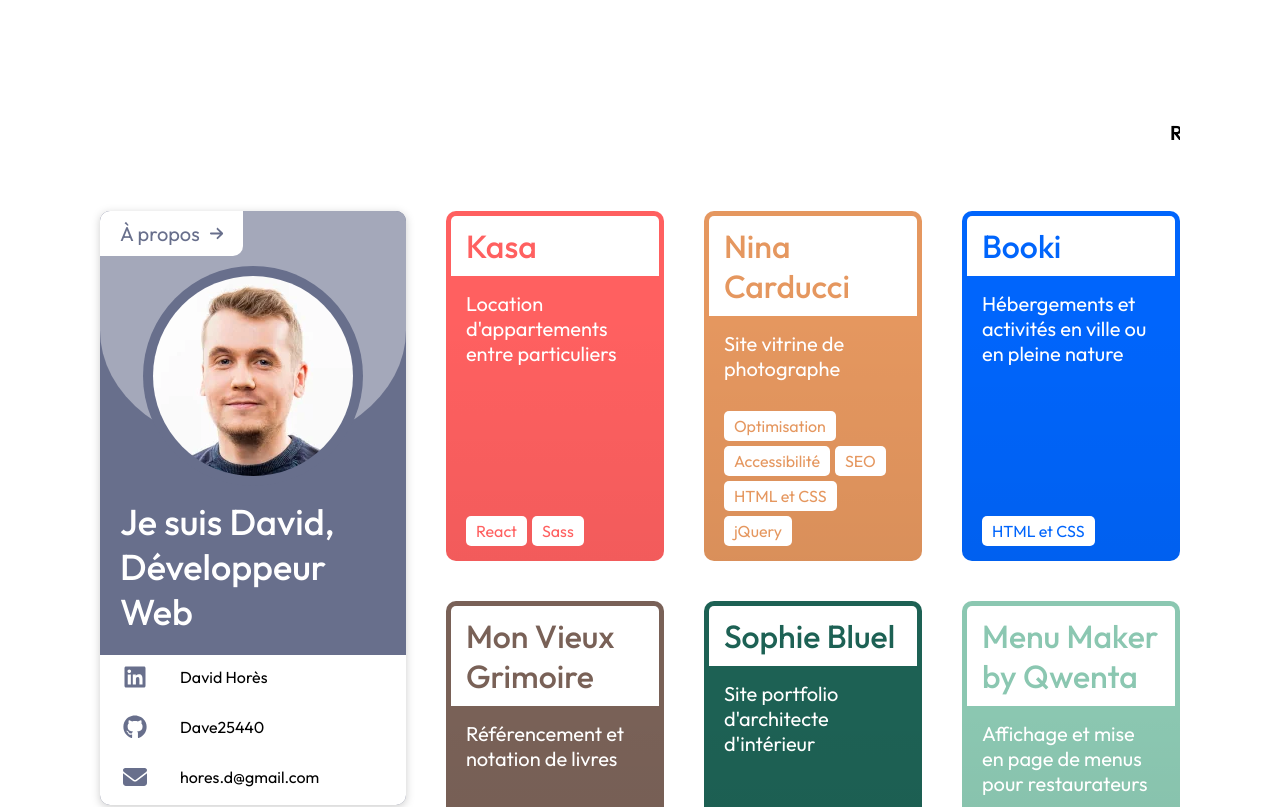
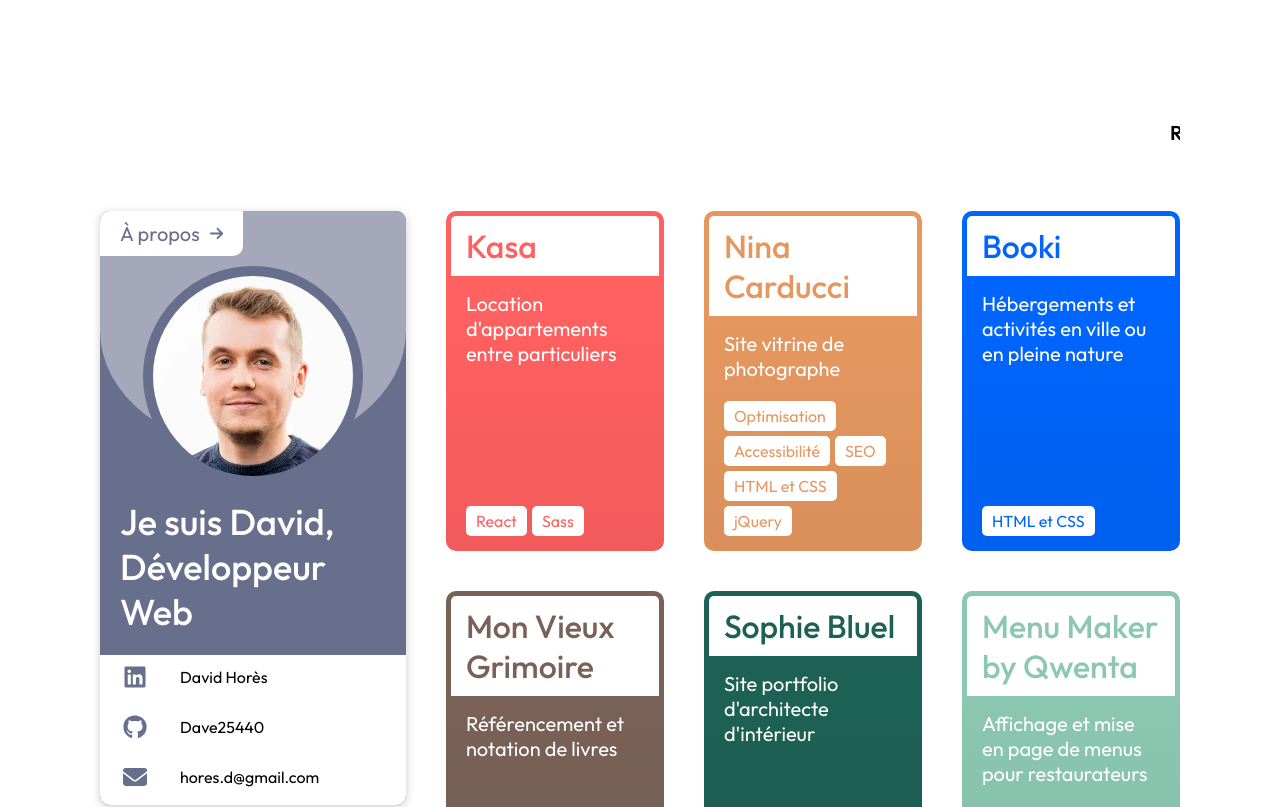
Before and after one commit to Dave25440/david-hores-portfolio, a React (Create React App) app: page /david-hores-portfolio/realisations in a window 1280 px wide. Shown: the top 807 px of the page. Built offline with nearby package versions, Linux system fonts and the light colour scheme.

Commit message:
Update Tags and Form styles

```diff
--- a/src/components/Form/Form.module.scss
+++ b/src/components/Form/Form.module.scss
@@ -6,6 +6,7 @@
     align-self: center;
     position: relative;
     width: 45%;
+    margin-top: 30px;
     animation: slideToBottom 0.6s ease;
     @include mixins.column-flexbox(flex-start);
     @include mixins.text-style(variables.$color-content, 1.125rem, 400);
@@ -13,7 +14,7 @@
     @media (max-width: variables.$breakpoint-small) {
         font-size: 1rem;
         width: calc(100% - 8px);
-        margin-top: 30px;
+
         animation: slideToRight 0.6s ease;
     }
 
--- a/src/components/Tags/Tags.module.scss
+++ b/src/components/Tags/Tags.module.scss
@@ -5,11 +5,11 @@
     display: flex;
     flex-wrap: wrap;
     gap: 5px;
-    margin: 15px 15px 10px 15px;
+    margin: 5px 15px 10px 15px;
     @include mixins.list-style;
 
     @media (max-width: variables.$breakpoint-small) {
-        margin: 10px 10px 7.5px 10px;
+        margin: 5px 10px 7.5px 10px;
     }
 
     &__tag {
```
